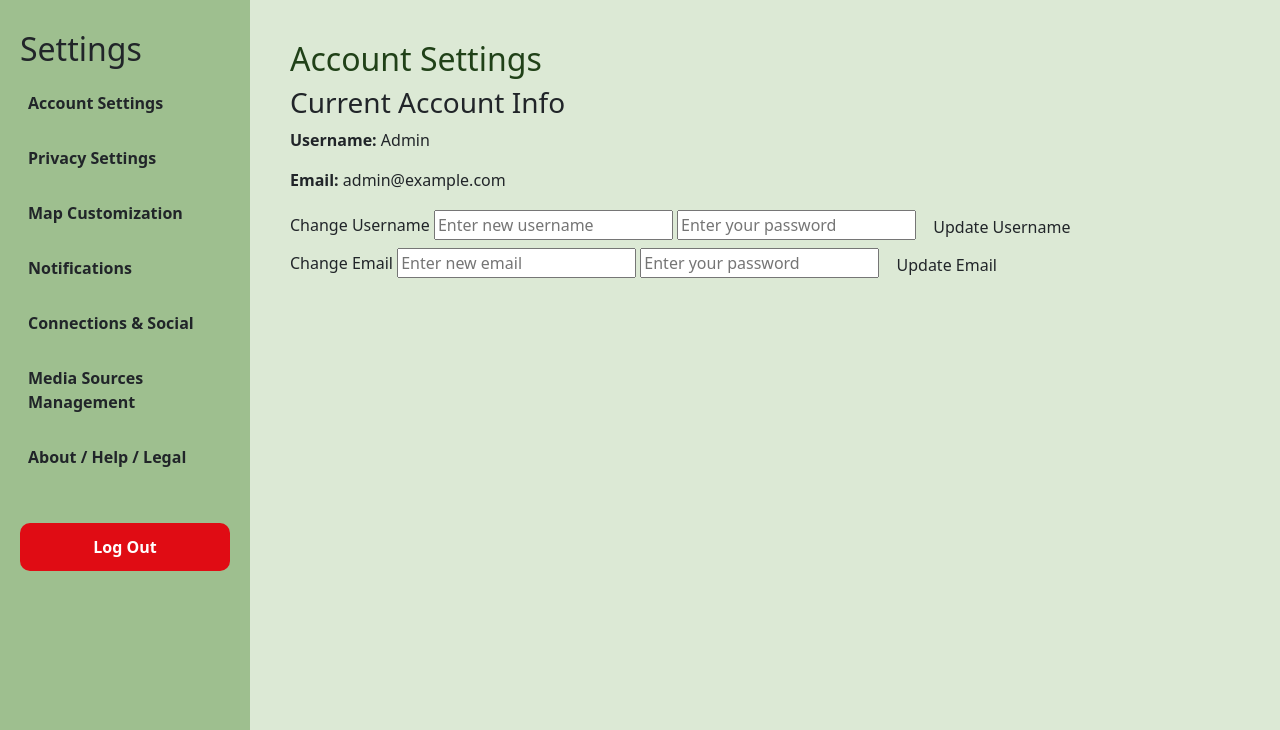
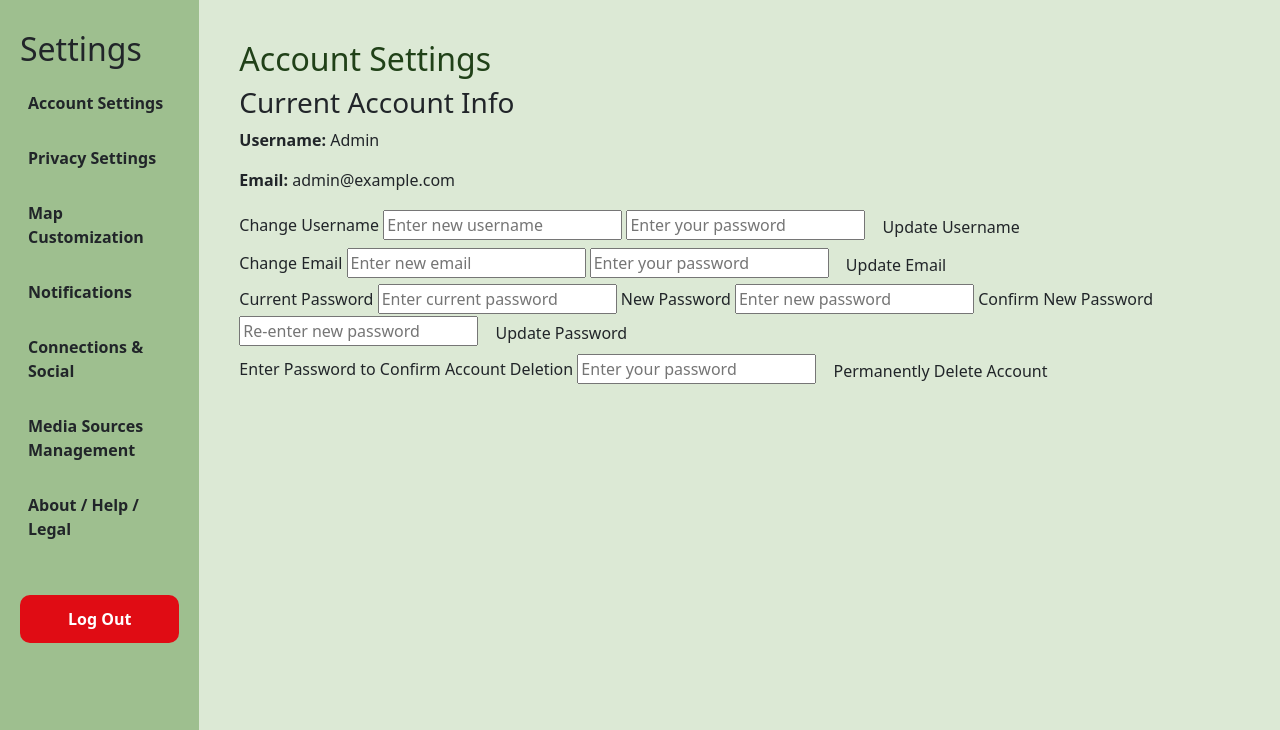
Before and after one commit to fudgeg/Group69-AgileWebProject, a Flask app: page /settings in a window 1280 px wide. Shown: the part 86-816 px from the top of the page. Run offline with Flask 3, Linux system fonts and the light colour scheme; the visitor is signed in with stand-in values (Sample User, id 1).

Commit message:
implemented a feature to allowed user to permanently delete their account

```diff
--- a/app/routes.py
+++ b/app/routes.py
@@ -57,6 +57,7 @@ def login():
         # Validate password
         if user and user.check_password(password):
             session['user_id'] = user.id
+            flash("You are now logged in.")
             return redirect(url_for('main.home'))
         else:
             flash('Invalid email or password', 'error')
@@ -204,7 +205,7 @@ def update_username():
 
     # Verify password
     if not user.check_password(password):
-        flash("Incorrect password. Please try again.")
+        flash("Incorrect password. Please try again.","error")
         return redirect(url_for('main.settings'))
 
     # Check if the new username is valid
@@ -270,3 +271,73 @@ def update_email():
 @main.route('/foryou')
 def for_you():
     return render_template('foryou.html')
+
+@main.route('/update_password', methods=['POST'])
+def update_password():
+    # Check if the user is logged in
+    user_id = session.get('user_id')
+    if not user_id:
+        flash("You must be logged in to update your password.")
+        return redirect(url_for('main.login'))
+
+    # Get the logged-in user
+    user = User.query.get(user_id)
+    if not user:
+        flash("User not found.")
+        return redirect(url_for('main.login'))
+
+    # Get the current and new passwords from the form
+    current_password = request.form.get('current_password').strip()
+    new_password = request.form.get('new_password').strip()
+    confirm_password = request.form.get('confirm_password').strip()
+
+    # Verify current password
+    if not user.check_password(current_password):
+        flash("Incorrect current password. Please try again.", "error")
+        return redirect(url_for('main.settings'))
+
+    # Check if the new password matches the confirmation
+    if new_password != confirm_password:
+        flash("New passwords do not match. Please try again.", "error")
+        return redirect(url_for('main.settings'))
+
+    # Update the password
+    user.set_password(new_password)
+    db.session.commit()
+
+    # Provide user feedback
+    flash("Password updated successfully.", "success")
+    return redirect(url_for('main.settings'))
+
+
+@main.route('/delete_account', methods=['POST'])
+def delete_account():
+    # Check if the user is logged in
+    user_id = session.get('user_id')
+    if not user_id:
+        flash("You must be logged in to delete your account.")
+        return redirect(url_for('main.login'))
+
+    # Get the logged-in user
+    user = User.query.get(user_id)
+    if not user:
+        flash("User not found.")
+        return redirect(url_for('main.login'))
+
+    # Verify password
+    delete_password = request.form.get('delete_password').strip()
+    if not user.check_password(delete_password):
+        flash("Incorrect password. Please try again.", "error")
+        return redirect(url_for('main.settings'))
+
+    # Remove all media entries associated with the user
+    MediaEntry.query.filter_by(user_id=user.id).delete()
+
+    # Remove the user
+    db.session.delete(user)
+    db.session.commit()
+
+    # Clear the session and redirect to the welcome page
+    session.clear()
+    flash("Your account has been permanently deleted.", "error")
+    return redirect(url_for('main.welcome'))
--- a/app/templates/settings.html
+++ b/app/templates/settings.html
@@ -72,6 +72,65 @@ block content %}
           required
         />
         <button type="submit" class="btn update-btn">Update Email</button>
+      </form>
+
+      <!-- Password Update Form with Password Verification -->
+      <form
+        method="POST"
+        action="{{ url_for('main.update_password') }}"
+        class="settings-form"
+        onsubmit="return checkPasswordMatch();"
+      >
+        <label for="current_password">Current Password</label>
+        <input
+          type="password"
+          id="current_password"
+          name="current_password"
+          placeholder="Enter current password"
+          required
+        />
+
+        <label for="new_password">New Password</label>
+        <input
+          type="password"
+          id="new_password"
+          name="new_password"
+          placeholder="Enter new password"
+          required
+        />
+
+        <label for="confirm_password">Confirm New Password</label>
+        <input
+          type="password"
+          id="confirm_password"
+          name="confirm_password"
+          placeholder="Re-enter new password"
+          required
+        />
+
+        <button type="submit" class="btn update-btn">Update Password</button>
+      </form>
+
+      <!-- Account Deletion Form -->
+      <form
+        method="POST"
+        action="{{ url_for('main.delete_account') }}"
+        class="settings-form"
+        onsubmit="return confirmAccountDeletion();"
+      >
+        <label for="delete_password"
+          >Enter Password to Confirm Account Deletion</label
+        >
+        <input
+          type="password"
+          id="delete_password"
+          name="delete_password"
+          placeholder="Enter your password"
+          required
+        />
+        <button type="submit" class="btn delete-btn">
+          Permanently Delete Account
+        </button>
       </form>
 
       <div id="privacy" class="settings-section hidden">
@@ -192,10 +251,30 @@ block content %}
   </div>
   <script>
     function showSection(sectionId) {
+      // Hide all sections
       const sections = document.querySelectorAll(".settings-section");
       sections.forEach((section) => section.classList.add("hidden"));
+
+      // Show the selected section
       document.getElementById(sectionId).classList.remove("hidden");
+
+      // Remove active class from all sidebar links
+      const links = document.querySelectorAll(".settings-sidebar ul li");
+      links.forEach((link) => link.classList.remove("active"));
+
+      // Add active class to the clicked link
+      const activeLink = Array.from(links).find((link) =>
+        link.innerText.includes(sectionId.replace(/_/g, " "))
+      );
+      if (activeLink) {
+        activeLink.classList.add("active");
+      }
     }
+
+    // Show the default section (Account Settings) on load
+    document.addEventListener("DOMContentLoaded", () => {
+      showSection("account");
+    });
 
     function confirmLogout() {
       const confirmAction = confirm("Are you sure you want to log out?");
@@ -203,6 +282,34 @@ block content %}
         window.location.href = "{{ url_for('main.logout') }}"; // ✅ uses Flask logout route
       }
     }
+    function checkPasswordMatch() {
+      const newPassword = document.getElementById("new_password").value;
+      const confirmPassword = document.getElementById("confirm_password").value;
+
+      if (newPassword !== confirmPassword) {
+        showPopup("Passwords do not match. Please try again.", "error");
+        return false;
+      }
+
+      return true;
+    }
+
+    function confirmAccountDeletion() {
+      const password = document.getElementById("delete_password").value.trim();
+
+      if (!password) {
+        showPopup(
+          "Please enter your password to confirm account deletion.",
+          "error"
+        );
+        return false;
+      }
+
+      const confirmAction = confirm(
+        "Are you sure you want to permanently delete your account? This action cannot be undone."
+      );
+      return confirmAction;
+    }
   </script>
   {% endblock %}
 </div>
```
